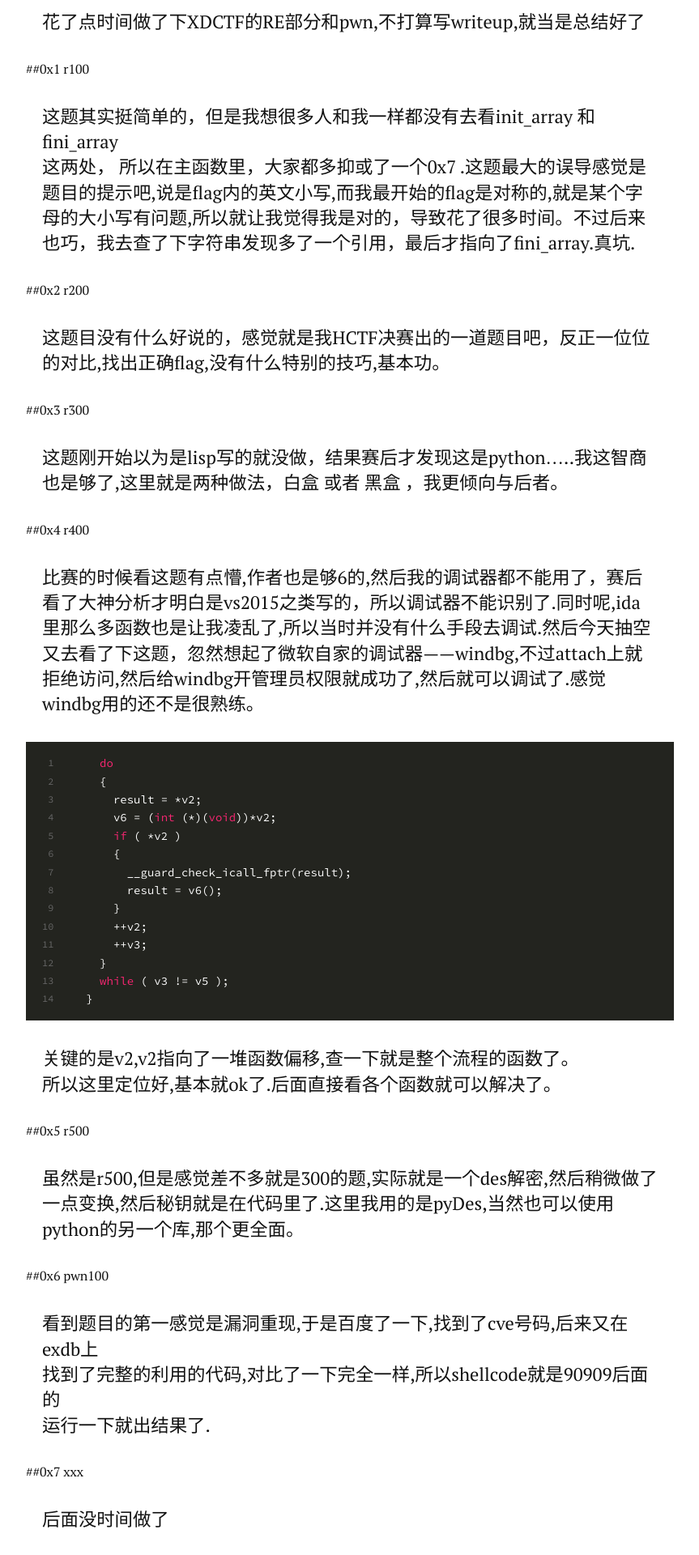
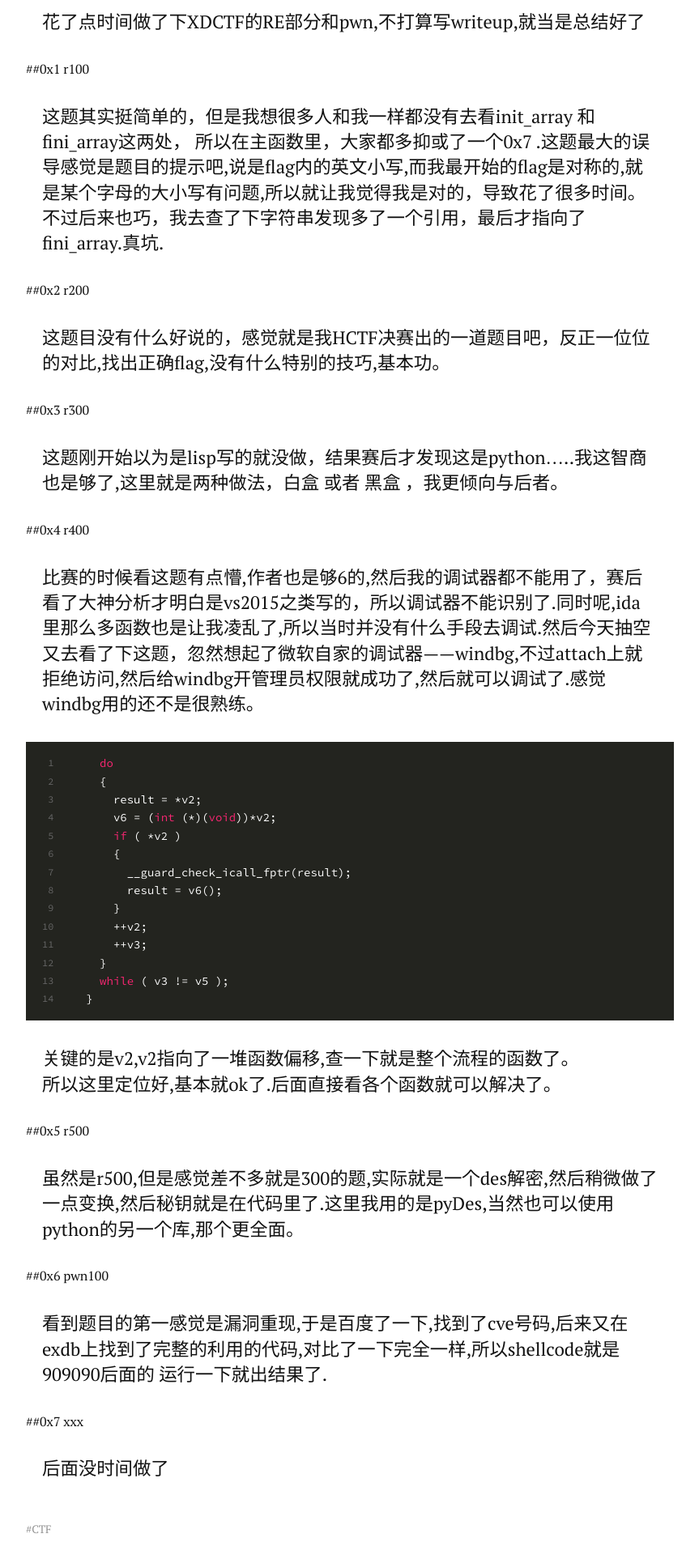
Before and after one commit to BigFaceCat2017/TinyNiko.github.io, a plain HTML site: page 2015/10/11/XDCTF-RE/index.html in a window 1280 px wide. Shown: the part 240-2160 px from the top of the page at 81% size, without its empty margins (208-1071 px from the left). Drawn offline with Linux system fonts and the light colour scheme.

Commit message:
Site updated: 2015-10-12 01:17:45

```diff
--- a/2015/10/11/XDCTF-RE/index.html
+++ b/2015/10/11/XDCTF-RE/index.html
@@ -15,7 +15,7 @@
 <meta property="og:description" content="#0x0 前言
 
 花了点时间做了下XDCTF的RE部分和pwn,不打算写writeup,就当是总结好了">
-<meta property="og:updated_time" content="2015-10-11T16:52:39.000Z">
+<meta property="og:updated_time" content="2015-10-11T17:16:33.000Z">
 <meta name="twitter:card" content="summary">
 <meta name="twitter:title" content="XDCTF RE">
 <meta name="twitter:description" content="#0x0 前言
@@ -90,7 +90,7 @@
 <a id="more"></a>
 <p>##0x1 r100</p>
 <blockquote>
-<p>这题其实挺简单的，但是我想很多人和我一样都没有去看init_array 和fini_array<br>这两处， 所以在主函数里，大家都多抑或了一个0x7 .这题最大的误导感觉是题目的提示吧,说是flag内的英文小写,而我最开始的flag是对称的,就是某个字母的大小写有问题,所以就让我觉得我是对的，导致花了很多时间。不过后来也巧，我去查了下字符串发现多了一个引用，最后才指向了fini_array.真坑.</p>
+<p>这题其实挺简单的，但是我想很多人和我一样都没有去看init_array 和fini_array这两处， 所以在主函数里，大家都多抑或了一个0x7 .这题最大的误导感觉是题目的提示吧,说是flag内的英文小写,而我最开始的flag是对称的,就是某个字母的大小写有问题,所以就让我觉得我是对的，导致花了很多时间。不过后来也巧，我去查了下字符串发现多了一个引用，最后才指向了fini_array.真坑.</p>
 </blockquote>
 <p>##0x2 r200 </p>
 <blockquote>
@@ -114,7 +114,7 @@
 </blockquote>
 <p>##0x6 pwn100 </p>
 <blockquote>
-<p>看到题目的第一感觉是漏洞重现,于是百度了一下,找到了cve号码,后来又在exdb上<br>找到了完整的利用的代码,对比了一下完全一样,所以shellcode就是90909后面的<br>运行一下就出结果了.</p>
+<p>看到题目的第一感觉是漏洞重现,于是百度了一下,找到了cve号码,后来又在exdb上找到了完整的利用的代码,对比了一下完全一样,所以shellcode就是909090后面的 运行一下就出结果了.</p>
 </blockquote>
 <p>##0x7 xxx</p>
 <blockquote>
```
